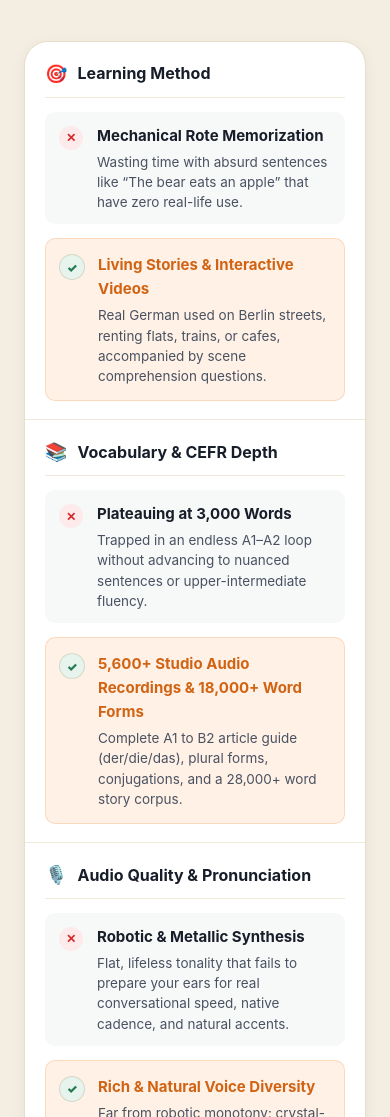
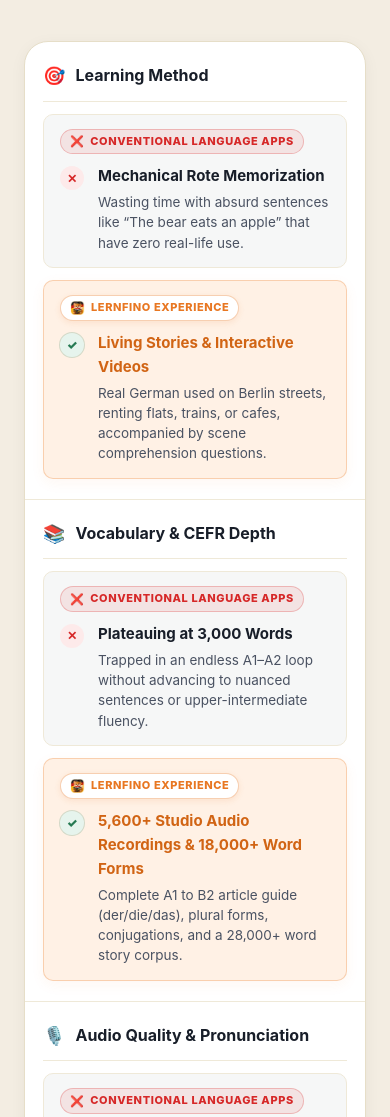
Before and after one commit to abdlsmt/lernfinoweb, a plain HTML site: page index.html in a window 390 px wide. Shown: the part 6329-7446 px from the top of the page. Drawn offline with Linux system fonts and the light colour scheme.

Commit message:
fix(mobile): add explicit entity tags and high-contrast styling to mobile comparison cards

```diff
--- a/index.html
+++ b/index.html
@@ -464,6 +464,10 @@
                 </div>
               </div>
               <div class="compare-col compare-col-classic">
+                <div class="compare-mobile-tag classic">
+                  <span class="compare-mobile-icon">❌</span>
+                  <span data-i18n="compare.thClassic">Geleneksel Dil Uygulamaları</span>
+                </div>
                 <div class="compare-cell">
                   <span class="cell-status-icon bad">✕</span>
                   <div class="cell-text">
@@ -473,6 +477,10 @@
                 </div>
               </div>
               <div class="compare-col compare-col-fino highlight-col">
+                <div class="compare-mobile-tag fino">
+                  <img src="./Lernfino%20Deutsch%20Fox%20Icon.png" alt="Fino" class="compare-mobile-fino-ico" />
+                  <span data-i18n="compare.thFino">Lernfino Deneyimi</span>
+                </div>
                 <div class="compare-cell">
                   <span class="cell-status-icon good">✓</span>
                   <div class="cell-text">
@@ -492,6 +500,10 @@
                 </div>
               </div>
               <div class="compare-col compare-col-classic">
+                <div class="compare-mobile-tag classic">
+                  <span class="compare-mobile-icon">❌</span>
+                  <span data-i18n="compare.thClassic">Geleneksel Dil Uygulamaları</span>
+                </div>
                 <div class="compare-cell">
                   <span class="cell-status-icon bad">✕</span>
                   <div class="cell-text">
@@ -501,10 +513,14 @@
                 </div>
               </div>
               <div class="compare-col compare-col-fino highlight-col">
+                <div class="compare-mobile-tag fino">
+                  <img src="./Lernfino%20Deutsch%20Fox%20Icon.png" alt="Fino" class="compare-mobile-fino-ico" />
+                  <span data-i18n="compare.thFino">Lernfino Deneyimi</span>
+                </div>
                 <div class="compare-cell">
                   <span class="cell-status-icon good">✓</span>
                   <div class="cell-text">
-                    <strong data-i18n="compare.r2FinoTitle">5.600+ Stüdyo Sesi & 18.000+ Kelime Formu</strong>
+                    <strong data-i18n="compare.r2FinoTitle">5.600+ Stüdyo Ses Kaydı & 18.000+ Kelime Formu</strong>
                     <p data-i18n="compare.r2FinoDesc">A1'den B2'ye kadar tam artikel rehberi (der/die/das), çoğul formlar, fiil çekimleri ve 28.000+ kelimelik hikâye korpusu.</p>
                   </div>
                 </div>
@@ -520,6 +536,10 @@
                 </div>
               </div>
               <div class="compare-col compare-col-classic">
+                <div class="compare-mobile-tag classic">
+                  <span class="compare-mobile-icon">❌</span>
+                  <span data-i18n="compare.thClassic">Geleneksel Dil Uygulamaları</span>
+                </div>
                 <div class="compare-cell">
                   <span class="cell-status-icon bad">✕</span>
                   <div class="cell-text">
@@ -529,6 +549,10 @@
                 </div>
               </div>
               <div class="compare-col compare-col-fino highlight-col">
+                <div class="compare-mobile-tag fino">
+                  <img src="./Lernfino%20Deutsch%20Fox%20Icon.png" alt="Fino" class="compare-mobile-fino-ico" />
+                  <span data-i18n="compare.thFino">Lernfino Deneyimi</span>
+                </div>
                 <div class="compare-cell">
                   <span class="cell-status-icon good">✓</span>
                   <div class="cell-text">
@@ -548,6 +572,10 @@
                 </div>
               </div>
               <div class="compare-col compare-col-classic">
+                <div class="compare-mobile-tag classic">
+                  <span class="compare-mobile-icon">❌</span>
+                  <span data-i18n="compare.thClassic">Geleneksel Dil Uygulamaları</span>
+                </div>
                 <div class="compare-cell">
                   <span class="cell-status-icon bad">✕</span>
                   <div class="cell-text">
@@ -557,6 +585,10 @@
                 </div>
               </div>
               <div class="compare-col compare-col-fino highlight-col">
+                <div class="compare-mobile-tag fino">
+                  <img src="./Lernfino%20Deutsch%20Fox%20Icon.png" alt="Fino" class="compare-mobile-fino-ico" />
+                  <span data-i18n="compare.thFino">Lernfino Deneyimi</span>
+                </div>
                 <div class="compare-cell">
                   <span class="cell-status-icon good">✓</span>
                   <div class="cell-text">
@@ -576,6 +608,10 @@
                 </div>
               </div>
               <div class="compare-col compare-col-classic">
+                <div class="compare-mobile-tag classic">
+                  <span class="compare-mobile-icon">❌</span>
+                  <span data-i18n="compare.thClassic">Geleneksel Dil Uygulamaları</span>
+                </div>
                 <div class="compare-cell">
                   <span class="cell-status-icon bad">✕</span>
                   <div class="cell-text">
@@ -585,6 +621,10 @@
                 </div>
               </div>
               <div class="compare-col compare-col-fino highlight-col">
+                <div class="compare-mobile-tag fino">
+                  <img src="./Lernfino%20Deutsch%20Fox%20Icon.png" alt="Fino" class="compare-mobile-fino-ico" />
+                  <span data-i18n="compare.thFino">Lernfino Deneyimi</span>
+                </div>
                 <div class="compare-cell">
                   <span class="cell-status-icon good">✓</span>
                   <div class="cell-text">
@@ -604,6 +644,10 @@
                 </div>
               </div>
               <div class="compare-col compare-col-classic">
+                <div class="compare-mobile-tag classic">
+                  <span class="compare-mobile-icon">❌</span>
+                  <span data-i18n="compare.thClassic">Geleneksel Dil Uygulamaları</span>
+                </div>
                 <div class="compare-cell">
                   <span class="cell-status-icon bad">✕</span>
                   <div class="cell-text">
@@ -613,6 +657,10 @@
                 </div>
               </div>
               <div class="compare-col compare-col-fino highlight-col">
+                <div class="compare-mobile-tag fino">
+                  <img src="./Lernfino%20Deutsch%20Fox%20Icon.png" alt="Fino" class="compare-mobile-fino-ico" />
+                  <span data-i18n="compare.thFino">Lernfino Deneyimi</span>
+                </div>
                 <div class="compare-cell">
                   <span class="cell-status-icon good">✓</span>
                   <div class="cell-text">
--- a/styles.css
+++ b/styles.css
@@ -1936,6 +1936,10 @@ h1, h2, h3, h4, p {
   background: rgba(232, 119, 34, 0.02);
 }
 
+.compare-mobile-tag {
+  display: none;
+}
+
 .compare-header-row {
   background: var(--bg);
   border-bottom: 2px solid var(--line);
@@ -2056,8 +2060,8 @@ h1, h2, h3, h4, p {
 @media (max-width: 860px) {
   .compare-row {
     grid-template-columns: 1fr;
-    padding: 18px 20px;
-    gap: 14px;
+    padding: 20px 18px;
+    gap: 12px;
   }
   .compare-header-row {
     display: none;
@@ -2065,23 +2069,72 @@ h1, h2, h3, h4, p {
   .compare-col {
     padding: 0;
     border-right: none;
+    display: flex;
+    flex-direction: column;
+    align-items: flex-start;
   }
   .compare-col-feature {
     background: none;
-    padding-bottom: 8px;
+    padding-bottom: 10px;
     border-bottom: 1px solid var(--line-soft);
     font-size: 16px;
+    flex-direction: row;
+    align-items: center;
   }
   .compare-col-classic {
-    padding: 12px 14px;
+    padding: 14px 16px;
     border-radius: var(--radius-sm);
-    background: rgba(24, 30, 41, 0.03);
+    background: rgba(24, 30, 41, 0.035);
+    border: 1px solid var(--line-soft);
   }
   .compare-col-fino.highlight-col {
-    padding: 14px;
+    padding: 14px 16px;
     border-radius: var(--radius-sm);
     background: var(--amber-soft);
-    border: 1px solid rgba(232, 119, 34, 0.2);
+    border: 1px solid rgba(232, 119, 34, 0.28);
+    box-shadow: 0 4px 14px rgba(232, 119, 34, 0.06);
+  }
+  .compare-mobile-tag {
+    display: inline-flex;
+    align-items: center;
+    gap: 6px;
+    font-size: 11px;
+    font-weight: 800;
+    letter-spacing: 0.6px;
+    text-transform: uppercase;
+    margin-bottom: 10px;
+    padding: 3px 9px;
+    border-radius: 20px;
+  }
+  .compare-mobile-tag.classic {
+    background: rgba(214, 40, 40, 0.09);
+    color: var(--crimson);
+    border: 1px solid rgba(214, 40, 40, 0.25);
+  }
+  .compare-mobile-tag.fino {
+    background: #ffffff;
+    color: var(--amber);
+    border: 1px solid rgba(232, 119, 34, 0.35);
+    box-shadow: 0 2px 6px rgba(232, 119, 34, 0.12);
+  }
+  [data-theme="dark"] .compare-mobile-tag.fino {
+    background: rgba(242, 140, 56, 0.2);
+    color: #ffa04f;
+    border: 1px solid rgba(242, 140, 56, 0.4);
+  }
+  [data-theme="dark"] .compare-mobile-tag.classic {
+    background: rgba(214, 40, 40, 0.18);
+    color: #ff6b6b;
+    border: 1px solid rgba(214, 40, 40, 0.35);
+  }
+  .compare-mobile-fino-ico {
+    width: 15px;
+    height: 15px;
+    object-fit: contain;
+  }
+  .compare-mobile-icon {
+    font-size: 11px;
+    line-height: 1;
   }
 }
 
```
